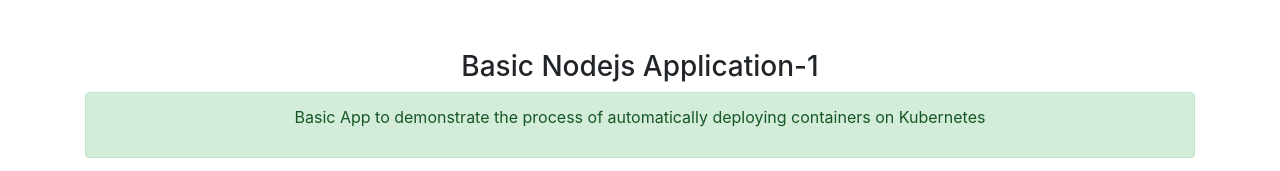
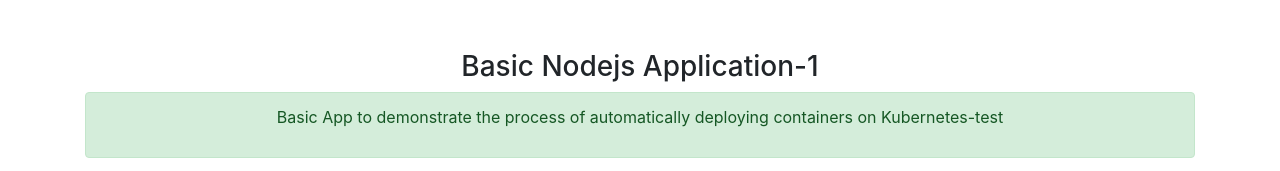
Before and after one commit to ppitonak/oc-pipe, a website: page index.html in a window 1280 px wide. Shown: the top 171 px of the page. Drawn offline with nearby package versions, Linux system fonts and the light colour scheme.

Commit message:
Update index.html

```diff
--- a/index.html
+++ b/index.html
@@ -15,7 +15,7 @@
         <div class="panel-body">
           <div class="alert alert-success">
             <p class="text-center">
-              Basic App to demonstrate the process of automatically deploying containers on Kubernetes</p>
+              Basic App to demonstrate the process of automatically deploying containers on Kubernetes-test</p>
           </div>
 
           <div class="text-center">
```
